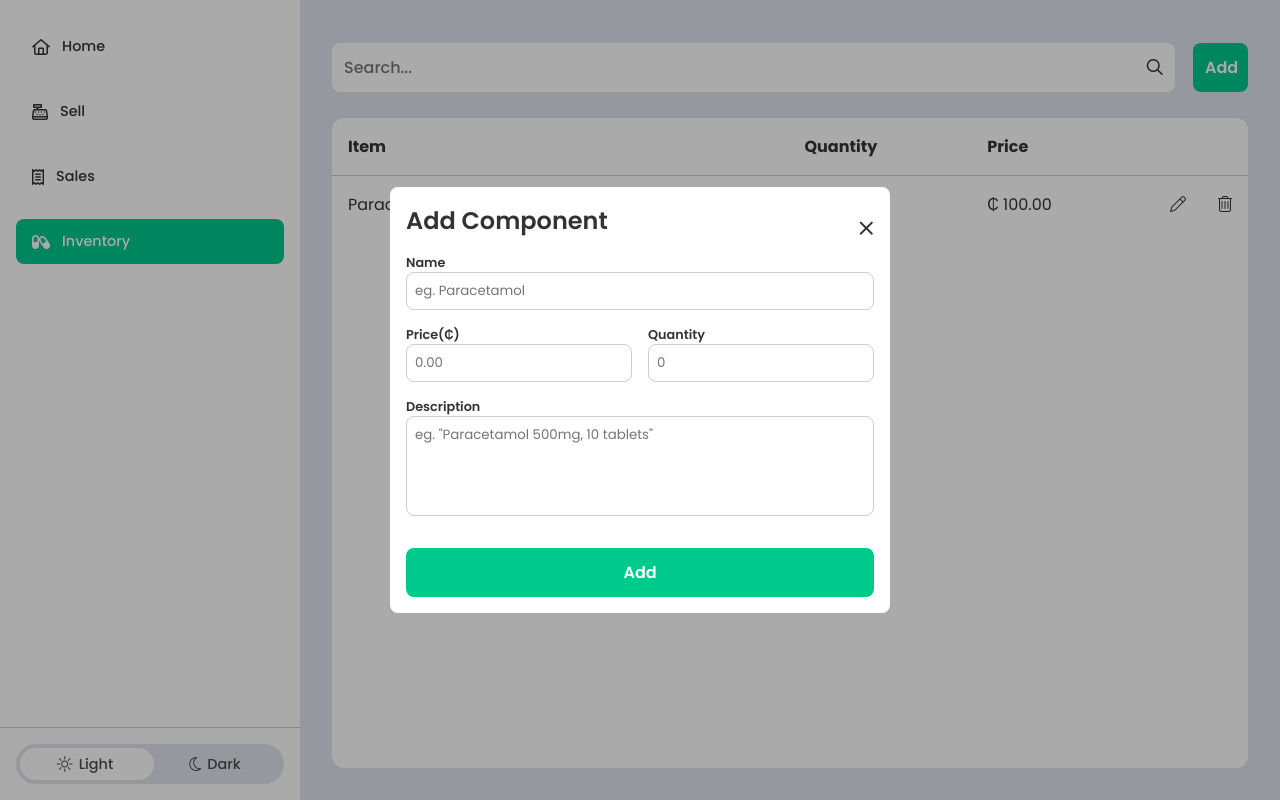
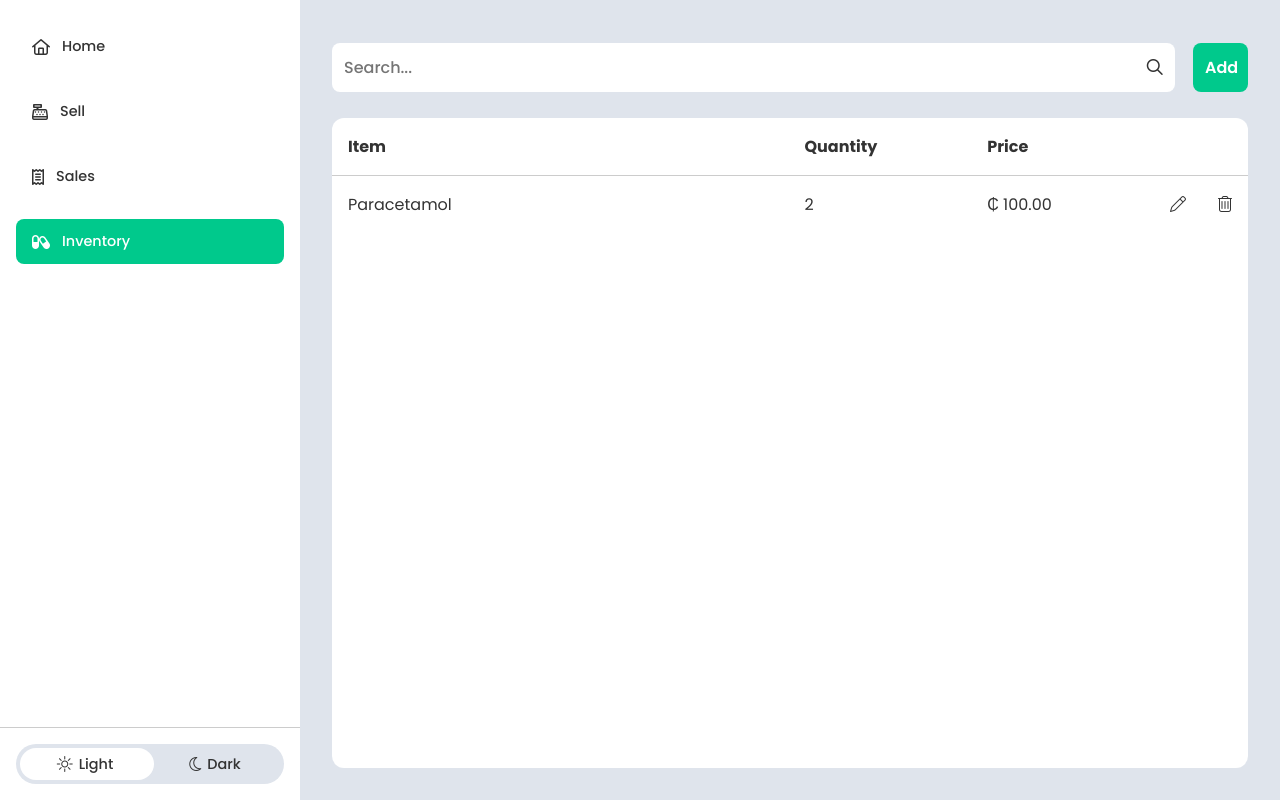
Before and after one commit to kofi-arthur/pharmapp, a React (Vite) app in the folder src/renderer/: page /inventory in a window 1280 px wide. Built offline with nearby package versions, Linux system fonts and the light colour scheme.

Commit message:
add inventory modal now complete

```diff
--- a/src/renderer/src/app/inventory.jsx
+++ b/src/renderer/src/app/inventory.jsx
@@ -13,7 +13,7 @@ export default function Inventory() {
     setSearchTerm(e)
   }
 
-  const [isAdding, setIsAdding] = useState(true)
+  const [isAdding, setIsAdding] = useState(false)
 
   return (
     <>
@@ -34,7 +34,9 @@ export default function Inventory() {
               className={isSearching ? 'far fa-times' : 'far fa-search'}
             ></i>
           </div>
-          <button className={styles.addButton}>Add</button>
+          <button className={styles.addButton} onClick={() => setIsAdding(true)}>
+            Add
+          </button>
         </div>
 
         <div className={styles.tableContainer}>
@@ -71,7 +73,7 @@ export default function Inventory() {
           </table>
         </div>
       </section>
-      {isAdding && <AddComponent />}
+      {isAdding && <AddComponent closeModal={() => setIsAdding(false)} />}
     </>
   )
 }
--- a/src/renderer/src/components/addComponent.jsx
+++ b/src/renderer/src/components/addComponent.jsx
@@ -1,7 +1,7 @@
 import styles from './addComponent.module.css'
 import React, { useState } from 'react'
 
-export default function AddComponent() {
+export default function AddComponent({ closeModal }) {
   const [name, setName] = useState('')
   const [price, setPrice] = useState('')
   const [quantity, setQuantity] = useState('')
@@ -12,7 +12,7 @@ export default function AddComponent() {
       <div className={styles.addComponent}>
         <div className={styles.title}>
           <h1>Add Component</h1>
-          <i className="far fa-times"></i>
+          <i className="far fa-times" onClick={() => closeModal()}></i>
         </div>
         <div className={styles.field}>
           <label>Name</label>
```
